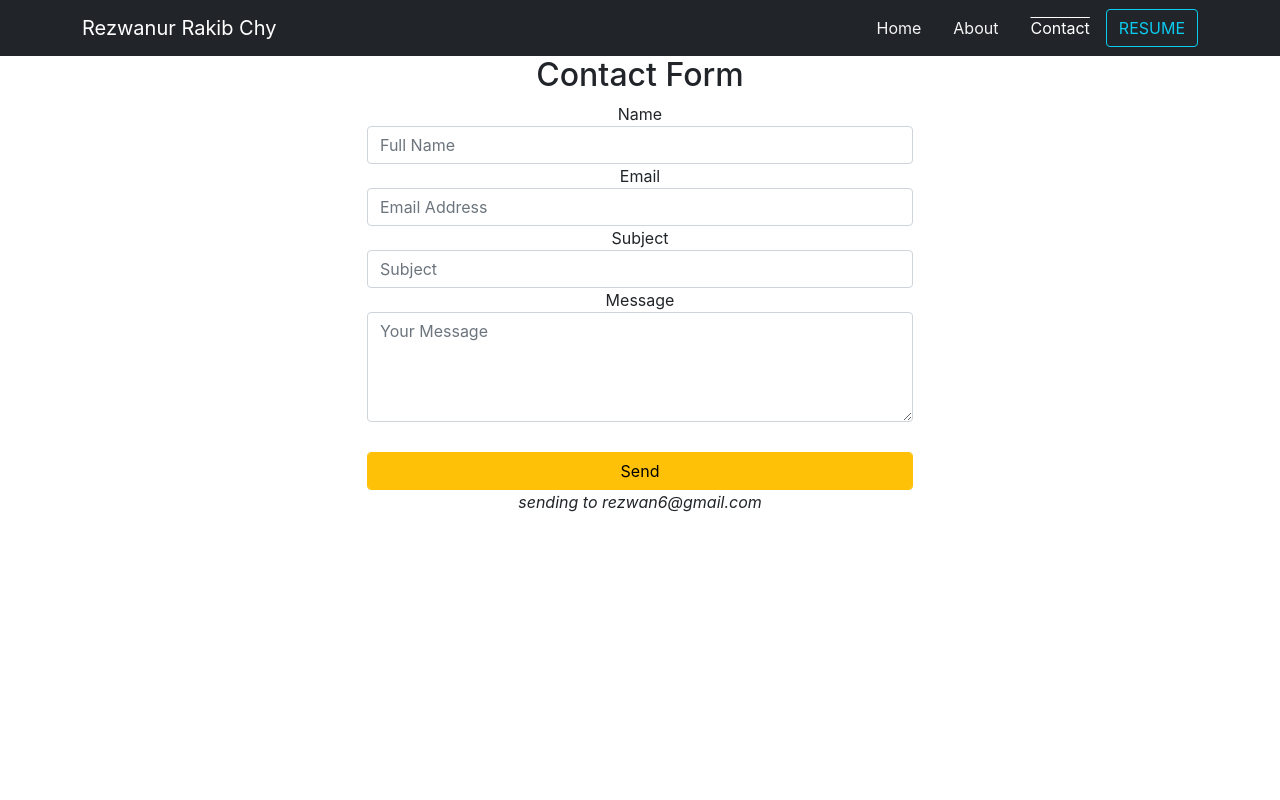
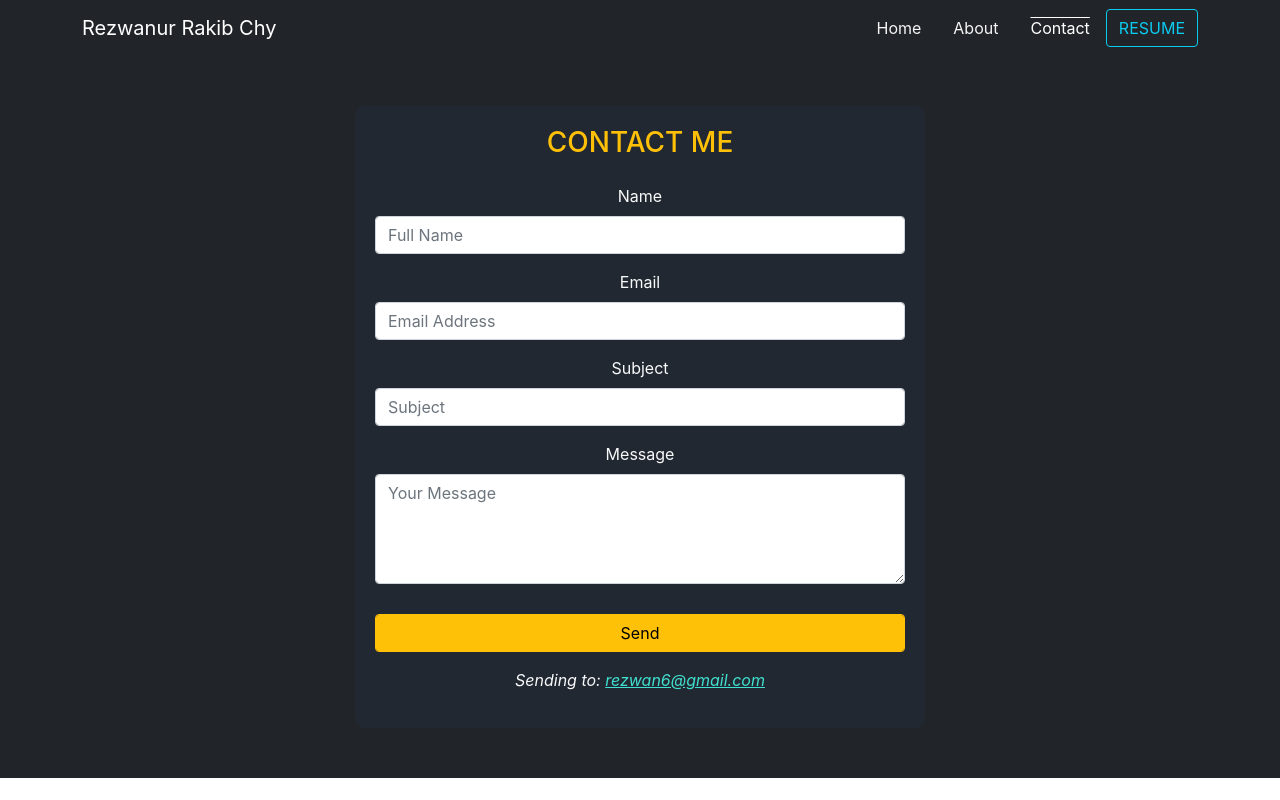
Before and after one commit to rezbd/first-portfolio, a React (Create React App) app: page /contact in a window 1280 px wide. Built offline with nearby package versions, Linux system fonts and the light colour scheme.

Commit message:
contact me page is created

```diff
--- /dev/null
+++ b/src/components/Contact/Contact.css
@@ -0,0 +1,8 @@
+.form-container{
+    /* border: 1px solid gray; */
+    border-radius: 10px;
+    background-color: #222831;
+    margin-top: 50px;
+    margin-bottom: 50px;
+    padding: 20px;
+}
--- a/src/components/Contact/Contact.js
+++ b/src/components/Contact/Contact.js
@@ -1,5 +1,6 @@
 import React from 'react';
 import emailjs from 'emailjs-com';
+import './Contact.css';
 
 const Contact = () => {
     function sendEmail(e) {
@@ -15,21 +16,22 @@ const Contact = () => {
     }
 
     return (
+        <div className="bg-dark text-light">
             <div className="container">
                 <div className="row">
-                <div className="col-12 col-md-6 mx-auto">
-                    <h2>Contact Form</h2>
+                    <div className="col-12 col-md-6 mx-auto form-container">
+                        <h3 className="text-warning">CONTACT ME</h3>
                         <form className="d-flex flex-column" onSubmit={sendEmail}>
-                        <label>Name</label>
+                            <label className="mb-2 mt-3">Name</label>
                             <input type="text" name="name" className="form-control" placeholder="Full Name" />
 
-                        <label>Email</label>
+                            <label className="mb-2 mt-3">Email</label>
                             <input type="email" name="user_email" className="form-control" placeholder="Email Address" />
 
-                        <label>Subject</label>
+                            <label className="mb-2 mt-3">Subject</label>
                             <input type="text" name="subject" className="form-control" placeholder="Subject" />
 
-                        <label>Message</label>
+                            <label className="mb-2 mt-3">Message</label>
                             <textarea name="message" rows="4" className="form-control" placeholder="Your Message" />
 
                             <input
@@ -39,7 +41,9 @@ const Contact = () => {
                                 style={{ marginTop: "30px" }}
                             />
                         </form>
-                    <p><em>sending to rezwan6@gmail.com</em></p>
+
+                        <p className="pt-3"><em>Sending to: <a style={{ color: 'turquoise' }} target="_blank" rel="noreferrer" href="mailto:rezwan6@gmail.com">rezwan6@gmail.com</a></em></p>
+                    </div>
                 </div>
             </div>
         </div>
```
Lines whose indentation alone changed are shown as unchanged.
